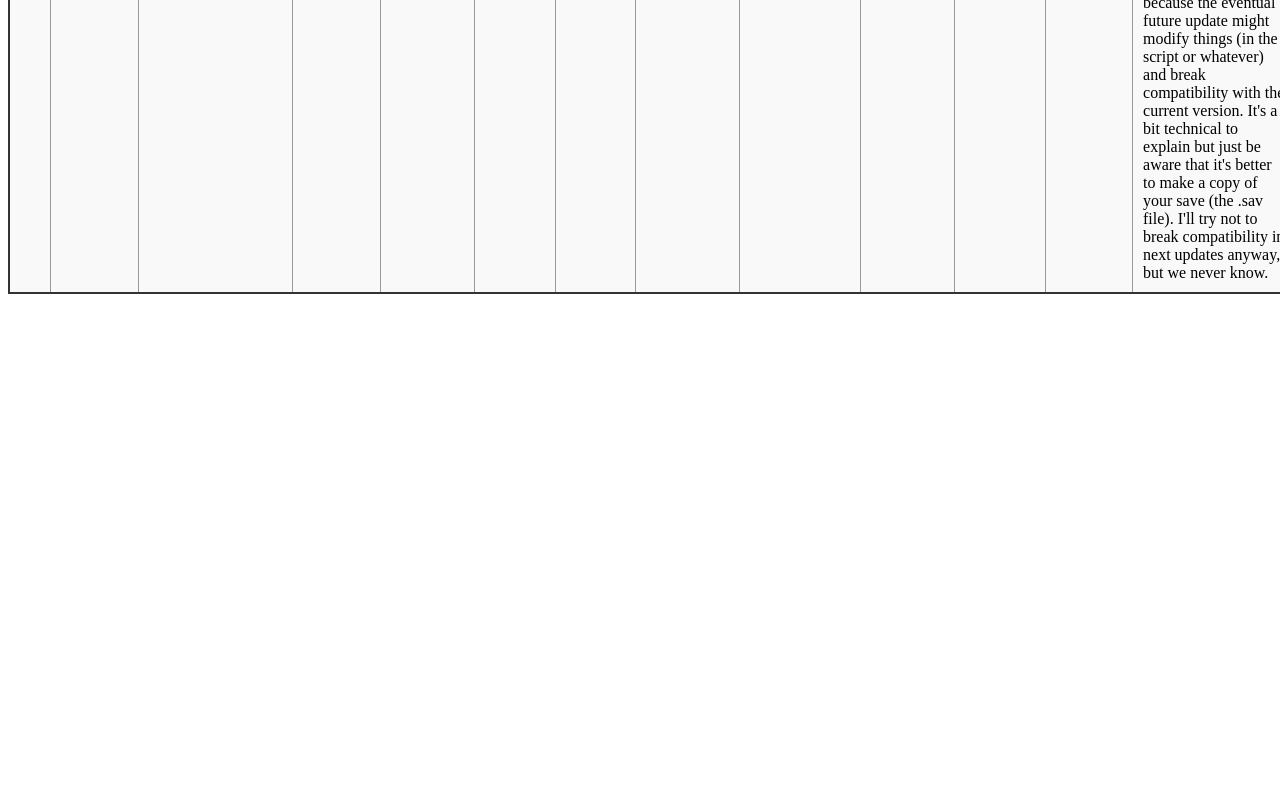
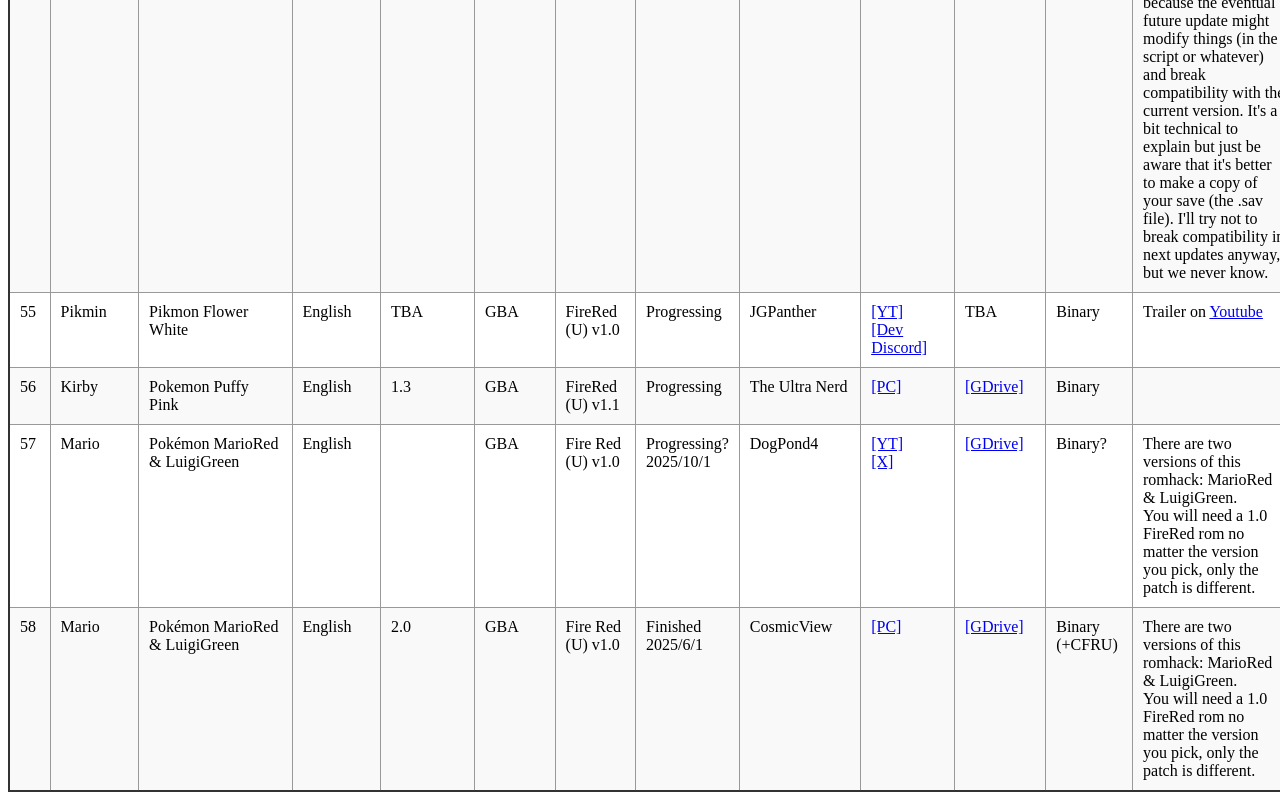
Before and after one commit to aichiya/aichiya.github.io, a plain HTML site: page index.html in a window 1280 px wide. Shown: the part 5517-6317 px from the top of the page. Before the commit the page ends 5819 px from the top, so only its background shows below. Drawn offline with Linux system fonts and the light colour scheme.

Commit message:
Update List

```diff
--- a/index.html
+++ b/index.html
@@ -907,6 +907,66 @@
             <td>Binary</td>
             <td>Patching Instruction:<br>You need to apply the ips patch to the version 8 (V8)<br>Fire Red (U) → V8 → V8.1<br><br>From Z-Max when playing V8.1:<br>When you have 99 victories (or around), I strongly advise you to make a backup of your save (I mean before getting Moro), because the eventual future update might modify things (in the script or whatever) and break compatibility with the current version. It's a bit technical to explain but just be aware that it's better to make a copy of your save (the .sav file). I'll try not to break compatibility in next updates anyway, but we never know.</td>
         </tr>
+        <tr>
+            <td>55</td>
+            <td>Pikmin</td>
+            <td>Pikmon Flower White</td>
+            <td>English</td>
+            <td>TBA</td>
+            <td>GBA</td>
+            <td>FireRed (U) v1.0</td>
+            <td>Progressing</td>
+            <td>JGPanther</td>
+            <td><a target="_blank" href="https://www.youtube.com/@JGPanther26">[YT]</a><br><a target="_blank" href="https://discord.com/invite/skrpyAdDEY">[Dev Discord]</a></td>
+            <td>TBA</a></td>
+            <td>Binary</td>
+            <td>Trailer on <a target="_blank" href="https://www.youtube.com/watch?v=3ubfxbyNK9Y">Youtube</a></td>
+        </tr>
+        <tr>
+            <td>56</td>
+            <td>Kirby</td>
+            <td>Pokemon Puffy Pink</td>
+            <td>English</td>
+            <td>1.3</td>
+            <td>GBA</td>
+            <td>FireRed (U) v1.1</td>
+            <td>Progressing</td>
+            <td>The Ultra Nerd</td>
+            <td><a target="_blank" href="https://www.pokecommunity.com/threads/pok%C3%A9mon-puffy-pink.525104/">[PC]</a></td>
+            <td><a target="_blank" href="https://drive.google.com/drive/folders/1uJPFnEnRMw3-g6NLi-haz2k_sYOXyxWa?usp=drive_link">[GDrive]</a></td>
+            <td>Binary</td>
+            <td></td>
+        </tr>
+        <tr>
+            <td>57</td>
+            <td>Mario</td>
+            <td>Pokémon MarioRed & LuigiGreen</td>
+            <td>English</td>
+            <td></td>
+            <td>GBA</td>
+            <td>Fire Red (U) v1.0</td>
+            <td>Progressing?<br>2025/10/1</td>
+            <td>DogPond4</td>
+            <td><a target="_blank" href="https://www.youtube.com/@DogPond4">[YT]</a><br><a target="_blank" href="https://x.com/DogPond4">[X]</a></td>
+            <td><a target="_blank" href="https://drive.google.com/drive/folders/10Q63S74gUZpnavgra7q9fCZKajIeZjy1">[GDrive]</a></td>
+            <td>Binary?</td>
+            <td>There are two versions of this romhack: MarioRed & LuigiGreen.<br>You will need a 1.0 FireRed rom no matter the version you pick, only the patch is different.</td>
+        </tr>
+        <tr>
+            <td>58</td>
+            <td>Mario</td>
+            <td>Pokémon MarioRed & LuigiGreen</td>
+            <td>English</td>
+            <td>2.0</td>
+            <td>GBA</td>
+            <td>Fire Red (U) v1.0</td>
+            <td>Finished<br>2025/6/1</td>
+            <td>CosmicView</td>
+            <td><a target="_blank" href="https://www.pokecommunity.com/threads/pok%C3%A9mon-fury-red-mario-dexswap-v2-0-the-sprite-update.535289/">[PC]</a></td>
+            <td><a target="_blank" href="https://drive.google.com/drive/folders/1mgS7MMyAxcsVuaFadSW753edoTjss3No?usp=sharing">[GDrive]</a></td>
+            <td>Binary (+CFRU)</td>
+            <td>There are two versions of this romhack: MarioRed & LuigiGreen.<br>You will need a 1.0 FireRed rom no matter the version you pick, only the patch is different.</td>
+        </tr>
     </tbody>
 </table>
 
```
